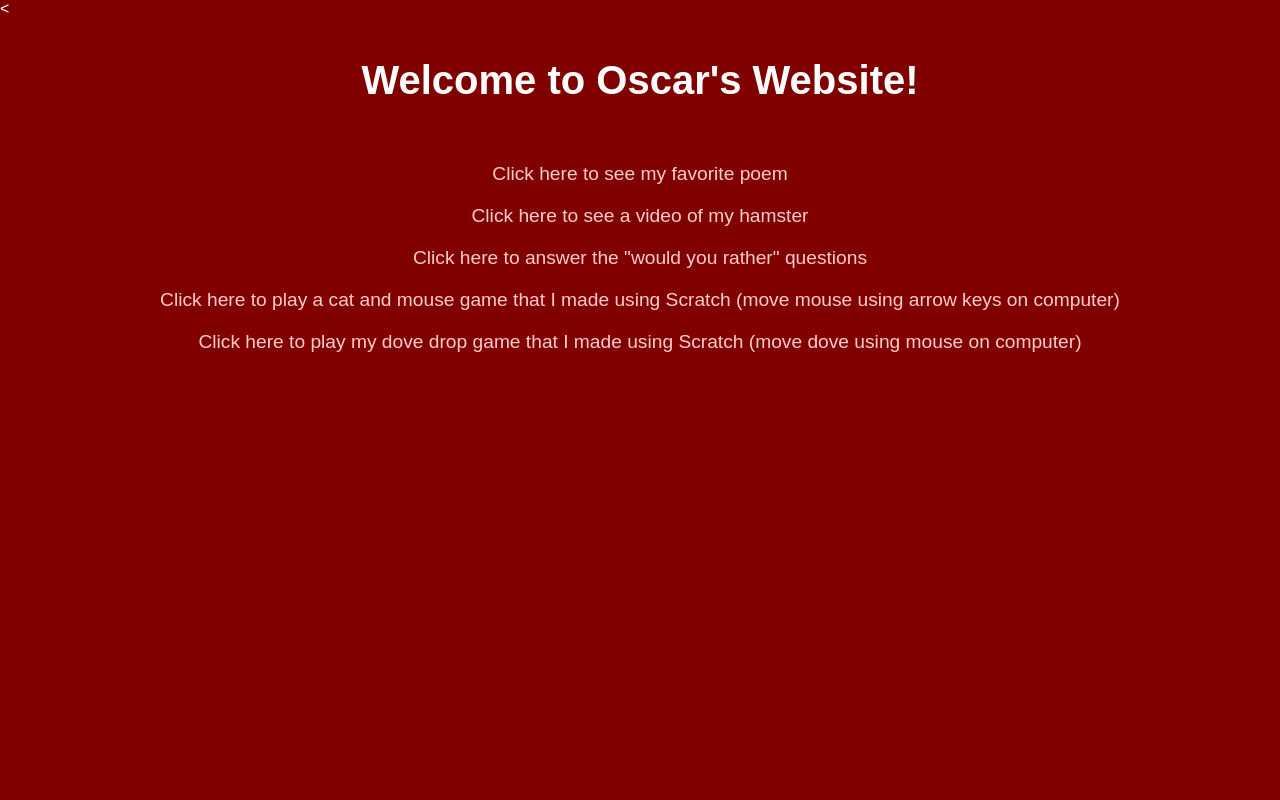
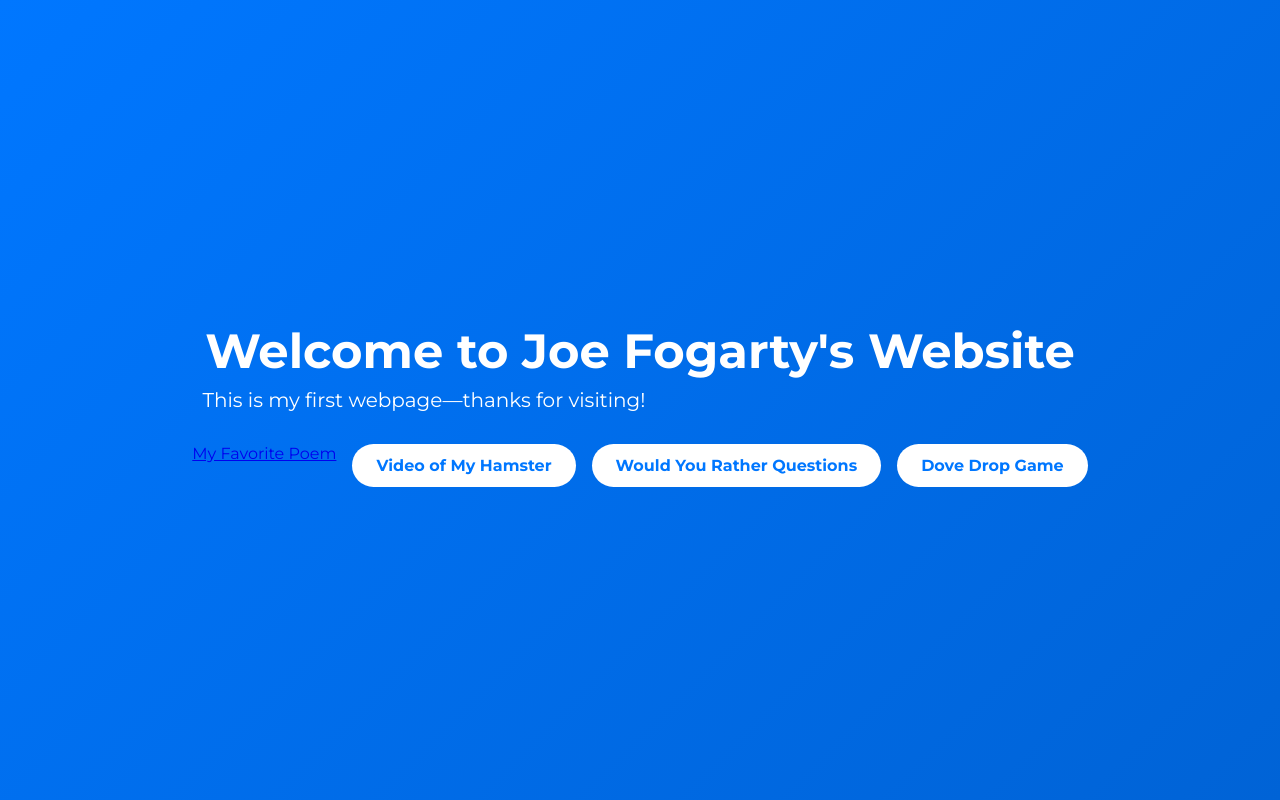
Before and after one commit to joefoges/Oscar, a plain HTML site: page index.html in a window 1280 px wide. Drawn offline with Linux system fonts and the light colour scheme.

Commit message:
Update index.html

```diff
--- a/index.html
+++ b/index.html
@@ -1,58 +1,88 @@
-<<!DOCTYPE html>
+<!DOCTYPE html>
 <html lang="en">
 <head>
   <meta charset="UTF-8">
-  <meta name="viewport" content="width=device-width, initial-scale=1.0">
-  <title>Oscar's Website</title>
+  <meta name="viewport" content="width=device-width, initial-scale=1">
+  <title>Oscar's Websitee</title>
+  <link href="https://fonts.googleapis.com/css2?family=Montserrat:wght@400;700&display=swap" rel="stylesheet">
   <style>
+    :root {
+      --primary: #0077ff;
+      --primary-dark: #0063d6;
+      --white: #ffffff;
+    }
+
+    * {
+      box-sizing: border-box;
+    }
+
     body {
       margin: 0;
-      background-color: maroon;
-      color: white;
-      font-family: Arial, sans-serif;
+      height: 100vh;
+      display: flex;
+      flex-direction: column;
+      justify-content: center;
+      align-items: center;
+      background: linear-gradient(135deg, var(--primary), var(--primary-dark));
+      font-family: 'Montserrat', Arial, sans-serif;
+      color: var(--white);
+      text-align: center;
     }
-    header {
+
+    h1 {
+      font-size: clamp(2rem, 4vw, 3rem);
+      margin: 0.5rem 0;
+    }
+
+    p {
+      margin: 0 0 2rem;
+      font-size: 1.25rem;
+      max-width: 35ch;
+    }
+
+    nav {
+      display: flex;
+      gap: 1rem;
+      flex-wrap: wrap;
+      justify-content: center;
+    }
+
+    a.button {
+      padding: 0.75rem 1.5rem;
+      background: var(--white);
+      color: var(--primary);
+      border-radius: 100px;
+      text-decoration: none;
+      font-weight: 700;
+      transition: transform 0.2s, box-shadow 0.2s;
+    }
+
+    a.button:hover {
+      transform: translateY(-4px);
+      box-shadow: 0 4px 12px rgba(0, 0, 0, 0.2);
+    }
+
+    footer {
+      position: fixed;
+      bottom: 0.5rem;
+      width: 100%;
       text-align: center;
-      padding: 40px 0;
-    }
-    h1 {
-      margin: 0;
-      font-size: 2.5em;
-    }
-    .content {
-      text-align: center;
-      margin-top: 20px;
-      font-size: 1.2em;
-    }
-    a {
-      color: #ffcccb;
-      text-decoration: none;
-    }
-    a:hover {
-      text-decoration: underline;
+      font-size: 0.875rem;
+      opacity: 0.7;
     }
   </style>
 </head>
 <body>
-  <header>
-    <h1>Welcome to Oscar's Website!</h1>
-  </header>
-  <div class="content">
-    <p><a href="poem.html">Click here to see my favorite poem</a></p>
-  </div>
-    <div class="content">
-    <p><a href="hamstervideo.html">Click here to see a video of my hamster</a></p>
-  </div>
- </div>
-    <div class="content">
-    <p><a href="question1.html">Click here to answer the "would you rather" questions</a></p>
-  </div>
-    <div class="content">
-    <p> <a href="https://joefoges.github.io/catmousegame/"> Click here to play a cat and mouse game that I made using Scratch (move mouse using arrow keys on computer)</a> </p>
-  </div>
-   </div>
-    <div class="content">
-    <p> <a href="https://joefoges.github.io/dovedropgame/"> Click here to play my dove drop game that I made using Scratch (move dove using mouse on computer) </a> </p>
-  </div>
+  <main>
+    <h1>Welcome to Joe Fogarty's Website</h1>
+    <p>This is my first webpage—thanks for visiting!</p>
+    <nav>
+      <a href="poem.html" lass="button">My Favorite Poem</a>
+      <a href="hamstervideo.html" class="button">Video of My Hamster</a>
+      <a href="question1.html" class="button">Would You Rather Questions</a>
+      <a href="https://joefoges.github.io/dovedropgame/" class="button" target="_blank" rel="noopener">Dove Drop Game</a>
+    </nav>
+  </main>
+
 </body>
 </html>
```
